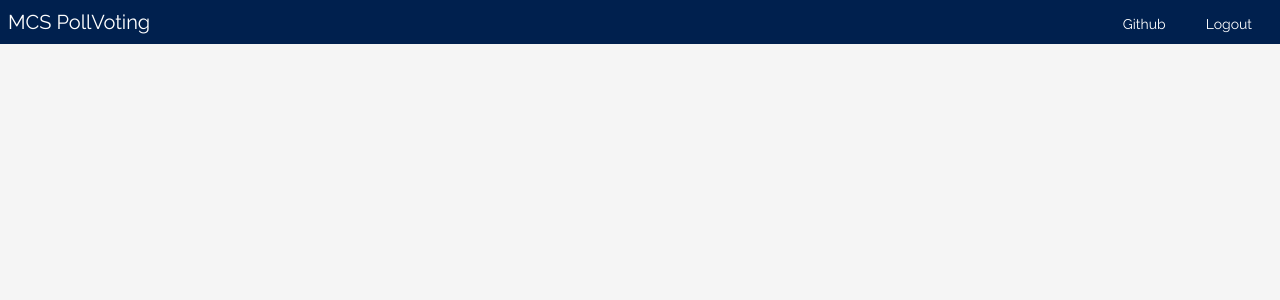
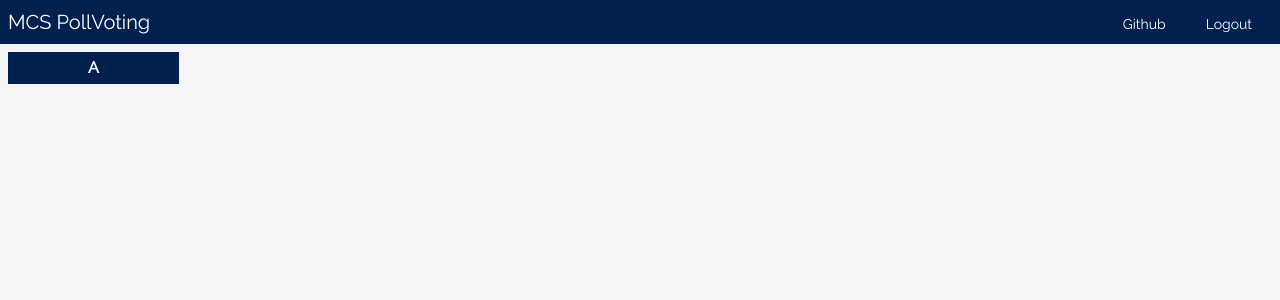
Before and after one commit to utmgdsc/PollVotingSystem, a React (Create React App) app in the folder client/: page /vote in a window 1280 px wide. Shown: the top 300 px of the page. Built offline with nearby package versions, Linux system fonts and the light colour scheme.

Commit message:
Push progress so far

```diff
--- a/client/src/App.tsx
+++ b/client/src/App.tsx
@@ -1,5 +1,8 @@
 import React from "react";
 import { Navbar, Option } from "./components/Navbar";
+import { BrowserRouter, Route, Switch } from "react-router-dom";
+import { JoinPoll } from "./pages/JoinPoll";
+import { PollOptionButton } from "./components/PollOptionButton";
 
 const App = () => {
   const arr: Array<Option> = [
@@ -16,6 +19,18 @@ const App = () => {
   return (
     <div className={"min-h-screen bg-background"}>
       <Navbar options={arr} />
+      <div className={"ml-auto mr-auto"}>
+        <BrowserRouter>
+          <Switch>
+            <Route exact path={"/"}>
+              <JoinPoll />
+            </Route>
+            <Route exact path={"/vote"}>
+              <PollOptionButton name={"A"} />
+            </Route>
+          </Switch>
+        </BrowserRouter>
+      </div>
     </div>
   );
 };
--- /dev/null
+++ b/client/src/components/PollOptionButton.tsx
@@ -0,0 +1,17 @@
+import React from "react";
+
+interface buttonType {
+  name: string;
+}
+
+export const PollOptionButton = ({ name }: buttonType) => {
+  return (
+    <div
+      className={
+        "m-2 py-1 inline-block bg-primary hover:bg-hover cursor-pointer px-20 "
+      }
+    >
+      <div className={"font-bold text-white"}>{name}</div>
+    </div>
+  );
+};
--- /dev/null
+++ b/client/src/pages/JoinPoll.tsx
@@ -0,0 +1,5 @@
+import React from "react";
+
+export const JoinPoll = () => {
+  return <div>JOIN POLL</div>;
+};
--- /dev/null
+++ b/client/src/pages/VotePage.tsx
@@ -0,0 +1,5 @@
+import React from "react";
+
+export const VotePage = () => {
+  return <div>String.fromCharCode()</div>;
+};
--- a/client/tailwind.config.js
+++ b/client/tailwind.config.js
@@ -12,6 +12,8 @@ module.exports = {
     backgroundColor: (theme) => ({
       ...theme("colors"),
       primary: "#00204E",
+      secondary: "#ffffff",
+      hover: "#00B5B5",
       background: "#F5F5F5",
     }),
   },
```
Also changed, not shown: client/package.json (+6 -1 lines), 1 other file (tests, documents, lock files or other folders).
